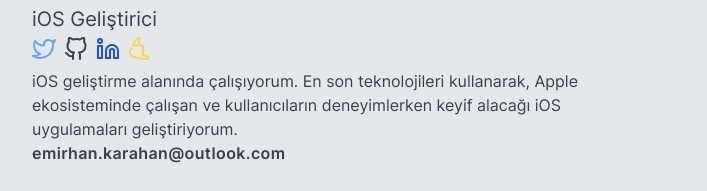
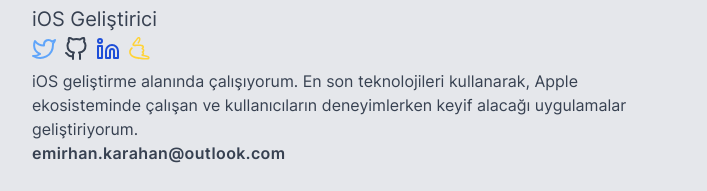
Before and after one commit to EmirhanKarahan/emirhankarahan.com, a Next.js app: page / in a window 1280 px wide. Shown: the part 192-383 px from the top of the page, without its empty margins (296-1003 px from the left). Built offline with nearby package versions, Linux system fonts and the light colour scheme; no server answers.

Commit message:
Revert and Save @tailwindcss/forms

```diff
--- a/locales/en/index.ts
+++ b/locales/en/index.ts
@@ -2,7 +2,7 @@ export default {
   siteTitle: "Emirhan KARAHAN",
   siteDescription:
   "Website and blog of Emirhan KARAHAN. I work in the field of iOS development. Using the latest technologies, I develop applications that run within the Apple ecosystem and provide users with an enjoyable experience.",
-  navBlog: "Blog",
+  navBlog: "Blog Posts",
   navResume: "Resume",
   navPortfolio: "Porfolio",
   headerTitle: "It's Emirhan KARAHAN",
--- a/locales/tr/index.ts
+++ b/locales/tr/index.ts
@@ -1,12 +1,12 @@
 export default {
   siteTitle: "Emirhan KARAHAN",
   siteDescription:
-    "Emirhan KARAHAN'ın blogu ve web sitesi. iOS geliştirme alanında çalışıyorum. En son teknolojileri kullanarak, Apple ekosisteminde çalışan ve kullanıcıların deneyimlerken keyif alacağı iOS uygulamaları geliştiriyorum.",
+    "Emirhan KARAHAN'ın blogu ve web sitesi. iOS geliştirme alanında çalışıyorum. En son teknolojileri kullanarak, Apple ekosisteminde çalışan ve kullanıcıların deneyimlerken keyif alacağı uygulamalar geliştiriyorum.",
   navBlog: "Blog Yazılarım",
   navResume: "Özgeçmiş",
   navPortfolio: "Porfolio",
   headerTitle: "Ben Emirhan KARAHAN",
   headerSubtitle: "iOS Geliştirici",
   headerDescription:
-    "iOS geliştirme alanında çalışıyorum. En son teknolojileri kullanarak, Apple ekosisteminde çalışan ve kullanıcıların deneyimlerken keyif alacağı iOS uygulamaları geliştiriyorum.",
+    "iOS geliştirme alanında çalışıyorum. En son teknolojileri kullanarak, Apple ekosisteminde çalışan ve kullanıcıların deneyimlerken keyif alacağı uygulamalar geliştiriyorum.",
 };
--- a/package.json
+++ b/package.json
@@ -17,6 +17,7 @@
     "react-icons": "^4.3.1"
   },
   "devDependencies": {
+    "@tailwindcss/forms": "^0.5.7",
     "@types/node": "17.0.13",
     "@types/react": "17.0.38",
     "autoprefixer": "^10.4.2",
```
Also changed, not shown: 1 other file (tests, documents, lock files or other folders).
